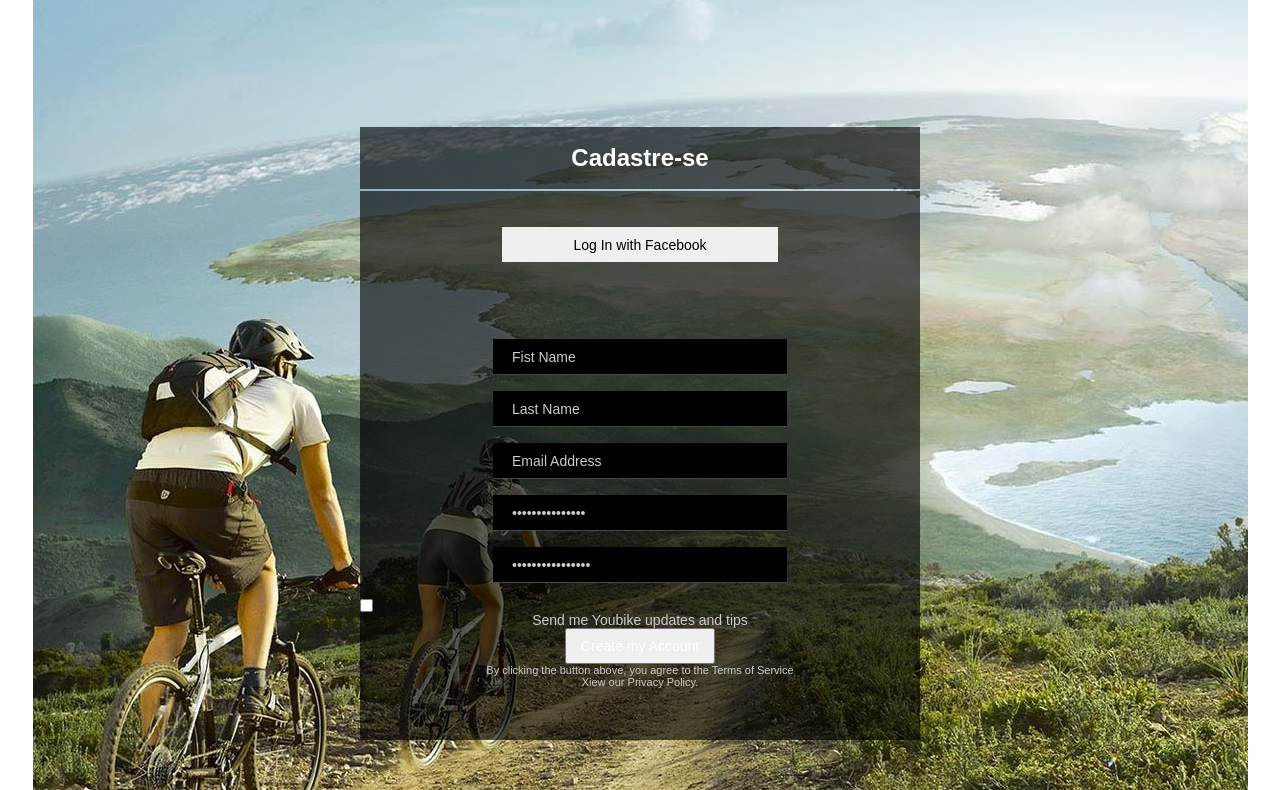
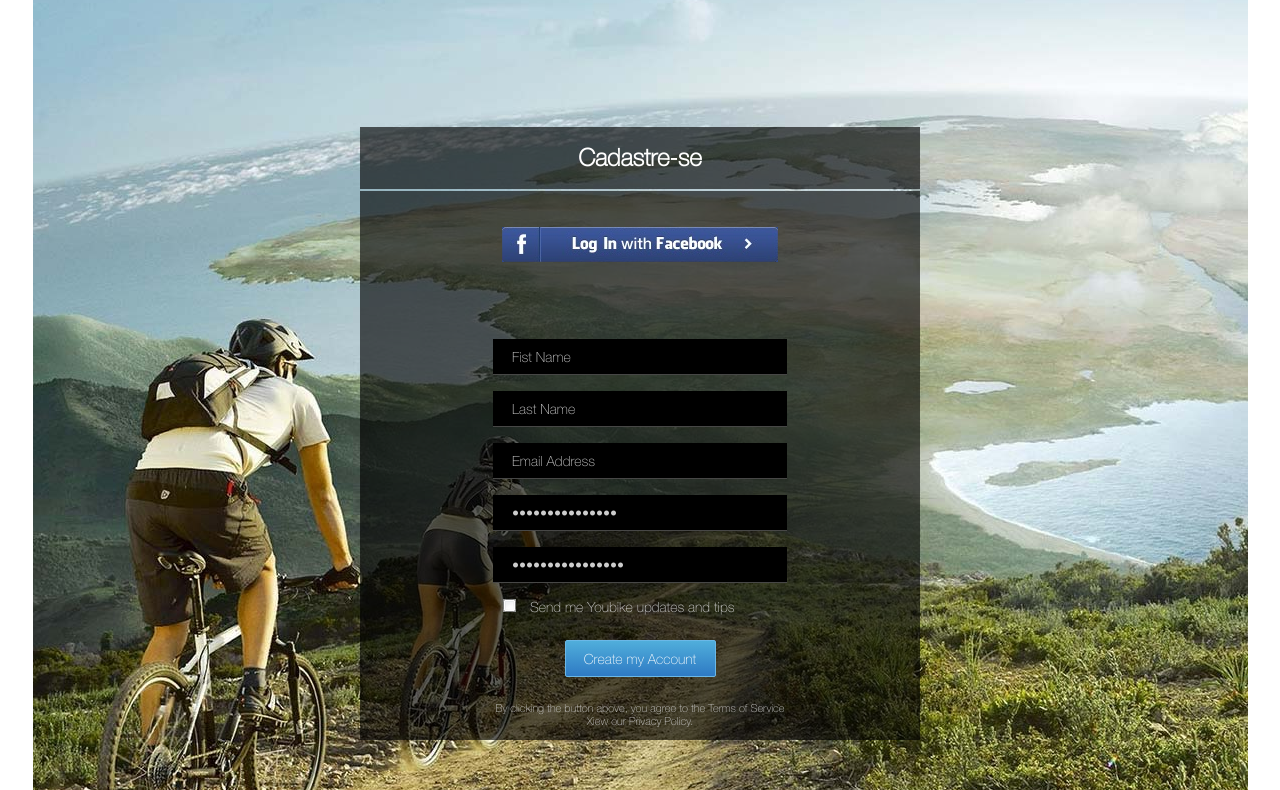
Before and after one commit to Surzhan/GoForIT_Homework_HTML_05, a plain HTML site: page index.html in a window 1280 px wide. Shown: the part 49-839 px from the top of the page. Drawn offline with Linux system fonts and the light colour scheme.

Commit message:
added fonts, add modal block

```diff
--- a/css/styles.css
+++ b/css/styles.css
@@ -3,7 +3,17 @@
 	padding: 0;
 }
 
+@font-face {
+    font-family: 'Helvetica Neue Regular';
+    src: url('../fonts/helveticaneue-thin-webfont.woff2') format('woff2'),
+         url('../fonts/helveticaneue-thin-webfont.woff') format('woff'),
+         url('../fonts/helveticaneue-thin-webfont.ttf') format('truetype');
+    font-weight: normal;
+    font-style: normal;
+}
+
 body {
+	font-family: "Helvetica Neue Regular", Tahoma;
 	font-size: 14px;
 }
 
@@ -68,6 +78,7 @@ ul.main-menu > li > a {
 ul.main-menu > li > a:hover {
 	background-color: #4eabda;
 	color: white;
+	font-weight: bold;
 }
 
 .rectangle {
@@ -134,6 +145,7 @@ ul.main-menu > li > a:hover {
 	margin: 0 auto;
 	height: 613px;
 	width: 560px;
+	display: block;
 }
 
 .modal-form input {
@@ -153,18 +165,37 @@ input[type=password] {
 	color: #cccccc;
 }
 
+input[type=text]:focus {
+	background-color: #1b5288;
+}
+
+input[type=email]:focus {
+	background-color: #1b5288;
+}
+
+input[type=password]:focus {
+	background-color: #1b5288;
+}
+
+
 .facebook-registration-btn {
 	margin: 0px auto 77px;
 	border: 0;
 	height: 35px;
 	width: 276px;
+	background-image: url(../img/login-facebook-btn.png);
+	background-color: #324a86;
+	background-repeat: no-repeat;
 }
 
 .create-account-btn {
-	margin: 0 auto;
-	height: 36px;
-	width: 150px;
+	margin: 0 auto 25px;
+	height: 37px;
+	width: 151px;
 	color: white;
+	background: linear-gradient(to top, #2e7ac4, #50aedb);
+	border: 1px solid #6bb8e7;
+	border-radius: 2px;
 }
 
 .modal-form p {
@@ -193,11 +224,27 @@ input[type=password] {
 }
 
 .form-block label {
-	display: block;
+	display: inline-block;
+	padding-bottom: 25px;
 	text-align: center;
 	color: #cccccc;
 }
 
 input[type=checkbox] {
+	position: relative;
+	margin-right: 10px;
+	margin-left: 143px;
+	display: inline-block;
+	z-index: 2;
+	opacity: 0.7;
+}
 
+#checkbox-img {
+	display: inline-block;
+	height: 13px;
+	width: 13px;
+	left: 143px;
+	position: absolute;
+	background-image: url(../img/checkbox-icon.png);
+	z-index: 1
 }
--- a/index.html
+++ b/index.html
@@ -16,7 +16,7 @@
 				</div>
 				<div class="registration-menu-btn">
 					Ola! <a href="#">Entrar</a> ou
-					<a href="#">Cadastre-se</a>
+					<a href="#modal-window">Cadastre-se</a>
 				</div>
 			</div>
 			<ul class="main-menu">
@@ -28,19 +28,20 @@
 			</ul>
 		</header>
 		<main>
-			<div class="modal-form">
+			<div id="modal-window" class="modal-form">
 				<div class="title">
 					<h1>Cadastre-se</h1>
 				</div>
 				<div class="form-block">
 					<form>
-						<input class="facebook-registration-btn" type="submit" name="registation-form" value="Log In with Facebook">
-						<input type="text" name="registation-form" value="Fist Name">
-						<input type="text" name="registation-form" value="Last Name">
-						<input type="email" name="registation-form" value="Email Address">
-						<input type="password" name="registation-form" value="Choose Password" placeholder="Choose Password">
-						<input type="password" name="registation-form" value="Password Confirm" placeholder="Password Confirm">
-						<input type="checkbox" id="checkbox-1" name="registation-form" value="checkbox-1"><label for="checkbox-1">Send me Youbike updates and tips</label>
+						<input class="facebook-registration-btn" type="submit" name="log-in-facebook" value="">
+						<input type="text" name="fist-name" value="Fist Name" placeholder="Fist Name">
+						<input type="text" name="last-name" value="Last Name">
+						<input type="email" name="email" value="Email Address">
+						<input type="password" name="password" value="Choose Password" placeholder="Choose Password">
+						<input type="password" name="confirm-password" value="Password Confirm" placeholder="Password Confirm">
+						<span id="checkbox-img"></span><input type="checkbox" id="checkbox-1" name="checkbox-1" value="checkbox-1">
+						<label for="checkbox-1">Send me Youbike updates and tips</label>
 						<input class="create-account-btn" type="submit" name="registation-form" value="Create my Account">
 					</form>
 					<p>By clicking the button above, you agree to the Terms of Service<br>
```
Also changed, not shown: fonts/helveticaneue-thin-webfont.ttf (added), fonts/helveticaneue-thin-webfont.woff (added), fonts/helveticaneue-thin-webfont.woff2 (added), img/checkbox-icon.png (added), img/login-facebook-btn.png (added).
